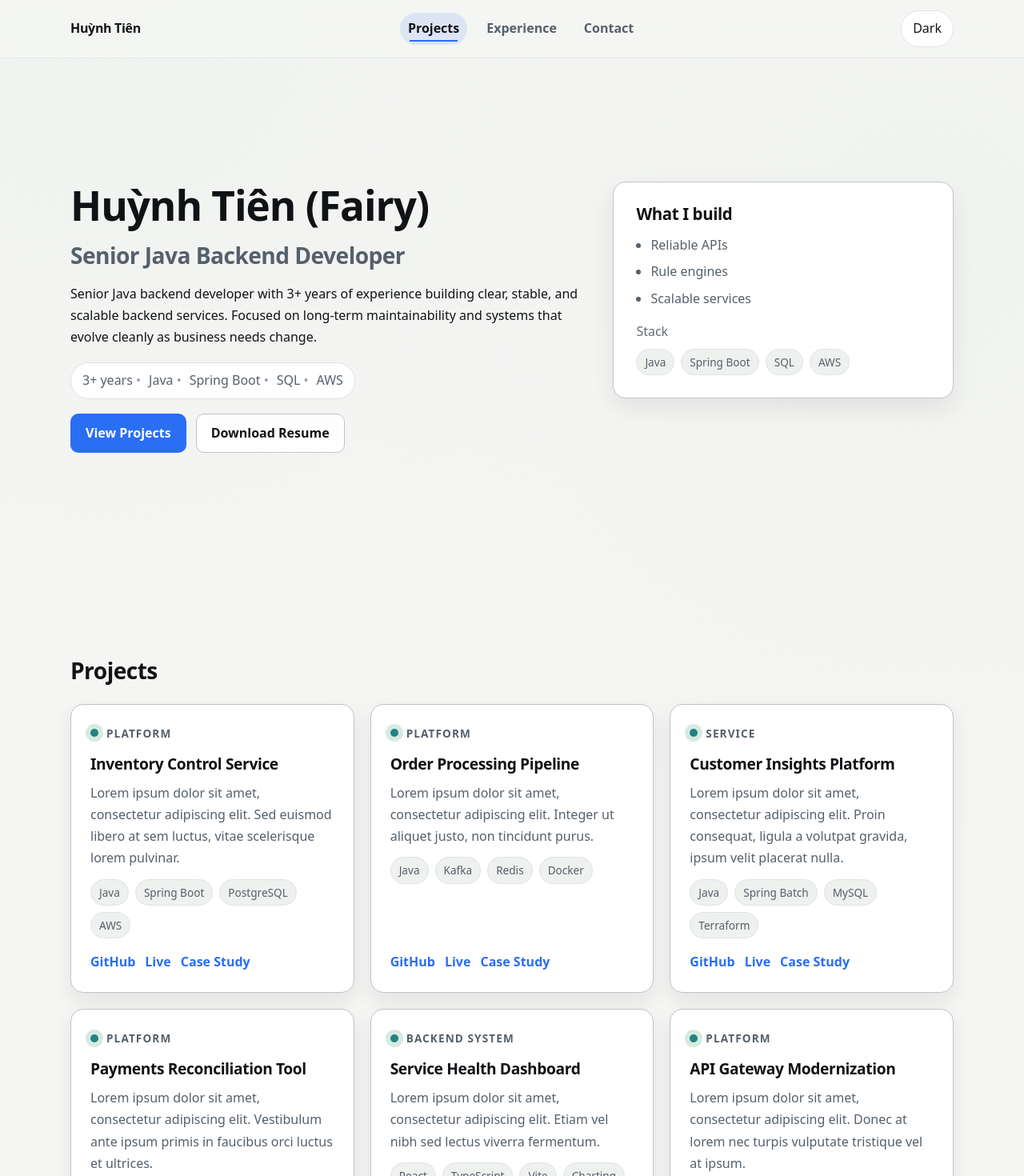
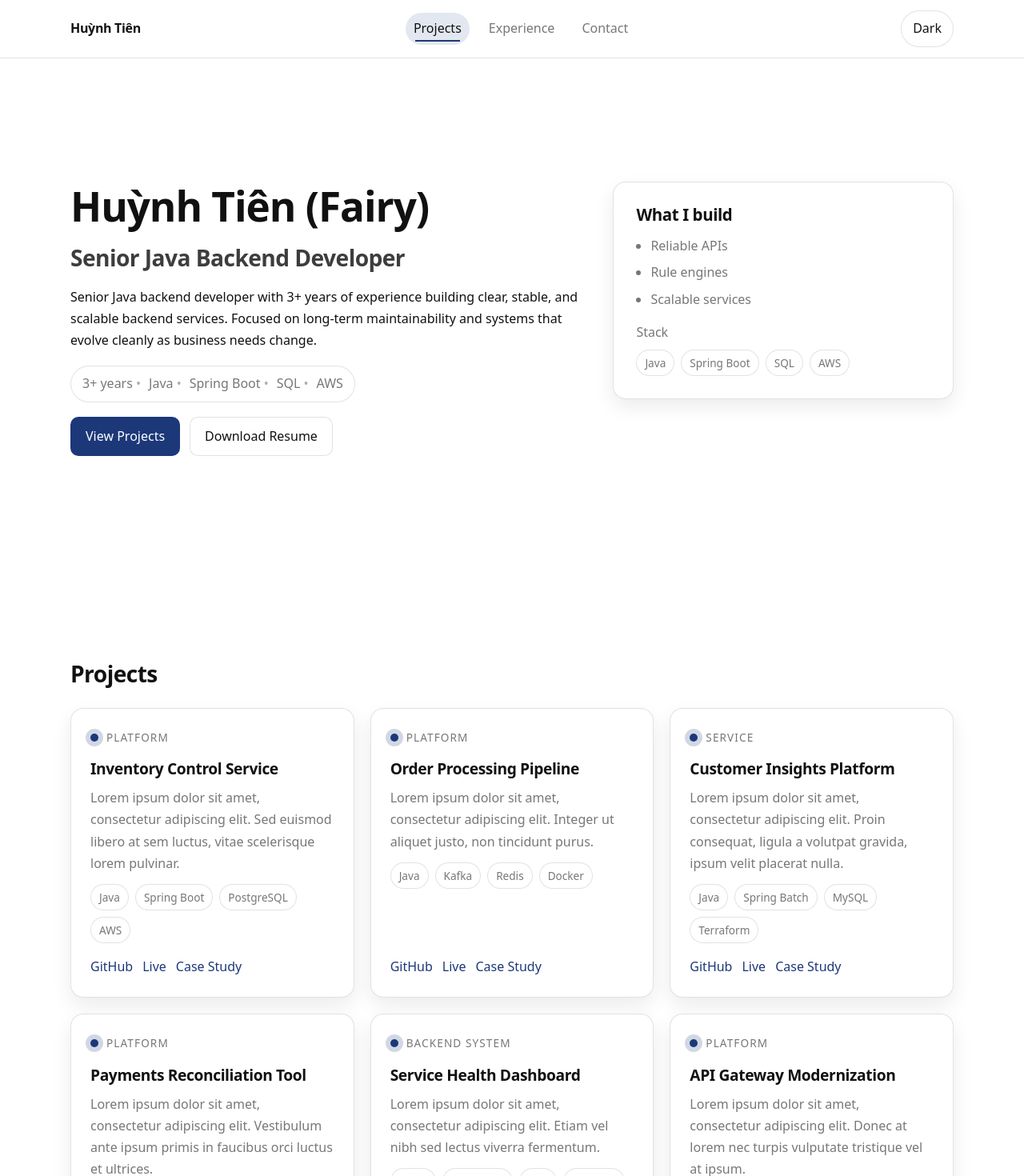
Before and after one commit to tienhuynh-tn/portfolio-tienhuynh-tn, a React (Vite) app: page / in a window 1280 px wide. Shown: the top 1470 px of the page at 80% size. Built offline with nearby package versions, Linux system fonts and the light colour scheme.

Commit message:
style: align theme colors and typography (light/dark)

```diff
--- a/src/styles/global.css
+++ b/src/styles/global.css
@@ -1,16 +1,17 @@
 :root {
   color-scheme: light;
 
-  /* Colors */
-  --color-bg: #f5f6f4;
-  --color-bg-muted: #eef1ee;
-  --color-text: #111316;
-  --color-text-muted: #55606a;
-  --color-border: #dfe3e6;
-  --color-surface: #ffffff;
-  --color-primary: #2a6ef4;
-  --color-primary-text: #ffffff;
-  --color-accent: #1f8a5b;
+  /* Theme tokens */
+  --bg: #ffffff;
+  --surface: #ffffff;
+  --text: #111111;
+  --text-strong: #3d3d3d;
+  --muted: rgba(61, 61, 61, 0.7);
+  --border: rgba(17, 17, 17, 0.12);
+
+  --primary: #1c3879;
+  --primaryText: #ffffff;
+  --ring: rgba(28, 56, 121, 0.35);
 
   /* Spacing */
   --space-container-x: clamp(16px, 4vw, 48px);
@@ -23,8 +24,9 @@
   --radius-lg: 16px;
 
   /* Shadow */
-  --shadow-card: 0 12px 30px rgba(17, 19, 22, 0.08);
-  --shadow-card-hover: 0 16px 36px rgba(17, 19, 22, 0.14);
+  --shadow-card: 0 10px 24px rgba(17, 17, 17, 0.08);
+  --shadow-card-hover: 0 16px 32px rgba(17, 17, 17, 0.12);
+  --shadow-soft: 0 8px 18px rgba(17, 17, 17, 0.12);
 
   /* Typography */
   --font-size-base: clamp(16px, 1.1vw, 18px);
@@ -32,7 +34,7 @@
   --font-size-h2: clamp(1.4rem, 2.2vw, 1.9rem);
   --font-size-h3: clamp(1.2rem, 1.6vw, 1.5rem);
   --line-height-body: 1.7;
-  --line-height-heading: 1.15;
+  --line-height-heading: 1.2;
 
   /* Layout */
   --container-max-width: 1200px;
@@ -48,18 +50,20 @@
 [data-theme='dark'] {
   color-scheme: dark;
 
-  --color-bg: #0f1316;
-  --color-bg-muted: #151a1f;
-  --color-text: #f2f4f8;
-  --color-text-muted: #a9b3bd;
-  --color-border: #2a323a;
-  --color-surface: #141a20;
-  --color-primary: #7aa7ff;
-  --color-primary-text: #0b0f13;
-  --color-accent: #5fcf9b;
+  --bg: #0a0a0f;
+  --surface: #0f1118;
+  --text: #ffffff;
+  --text-strong: rgba(255, 255, 255, 0.85);
+  --muted: rgba(255, 255, 255, 0.65);
+  --border: rgba(255, 255, 255, 0.12);
 
-  --shadow-card: 0 16px 34px rgba(0, 0, 0, 0.28);
-  --shadow-card-hover: 0 20px 40px rgba(0, 0, 0, 0.35);
+  --primary: #00d3f3;
+  --primaryText: #001018;
+  --ring: rgba(0, 211, 243, 0.4);
+
+  --shadow-card: 0 14px 30px rgba(0, 0, 0, 0.35);
+  --shadow-card-hover: 0 18px 36px rgba(0, 0, 0, 0.45);
+  --shadow-soft: 0 10px 22px rgba(0, 0, 0, 0.45);
 }
 
 * {
@@ -71,24 +75,16 @@
 html {
   font-size: var(--font-size-base);
   scroll-behavior: smooth;
+  background: var(--bg) !important;
 }
 
 body {
   min-height: 100vh;
-  background: radial-gradient(
-      1200px circle at 10% 0%,
-      color-mix(in srgb, var(--color-bg-muted) 70%, transparent),
-      transparent 70%
-    ),
-    radial-gradient(
-      1000px circle at 90% 10%,
-      color-mix(in srgb, var(--color-bg-muted) 60%, transparent),
-      transparent 75%
-    ),
-    var(--color-bg);
-  color: var(--color-text);
+  background: var(--bg) !important;
+  color: var(--text);
   font-family: system-ui, -apple-system, BlinkMacSystemFont, 'Segoe UI', sans-serif;
   line-height: var(--line-height-body);
+  font-weight: 400;
   text-rendering: optimizeLegibility;
 }
 
@@ -109,22 +105,25 @@ h3,
 h4,
 h5,
 h6 {
-  font-weight: 700;
+  font-weight: 650;
   line-height: var(--line-height-heading);
   letter-spacing: -0.02em;
-  color: color-mix(in srgb, var(--color-text) 96%, black);
+  color: var(--text);
 }
 
 h1 {
   font-size: var(--font-size-h1);
+  font-weight: 700;
 }
 
 h2 {
   font-size: var(--font-size-h2);
+  font-weight: 600;
 }
 
 h3 {
   font-size: var(--font-size-h3);
+  font-weight: 600;
 }
 
 .section {
@@ -142,6 +141,7 @@ h3 {
 .sectionTitle {
   font-size: var(--font-size-h2);
   margin: 0;
+  color: var(--text);
 }
 
 .sectionBody {
@@ -155,17 +155,12 @@ h3 {
 a {
   color: inherit;
   text-decoration: none;
-  background-image: linear-gradient(currentColor, currentColor);
-  background-size: 0 1px;
-  background-repeat: no-repeat;
-  background-position: 0 100%;
-  transition: color 0.2s var(--ease-out), background-size 0.2s var(--ease-out);
+  transition: color 0.2s var(--ease-out);
 }
 
 a:hover,
 a:focus-visible {
-  color: var(--color-primary);
-  background-size: 100% 1px;
+  color: var(--primary);
 }
 
 button,
@@ -173,7 +168,7 @@ button,
   font: inherit;
   color: inherit;
   background: transparent;
-  border: 1px solid var(--color-border);
+  border: 1px solid var(--border);
   border-radius: var(--radius-md);
   padding: 10px 16px;
   cursor: pointer;
@@ -186,21 +181,22 @@ button,
 }
 
 :where(a, button, .btn, .themeToggle):focus-visible {
-  outline: 2px solid var(--color-primary);
+  outline: 2px solid var(--ring);
   outline-offset: 3px;
 }
 
 p {
-  color: var(--color-text);
+  color: var(--text);
+  font-weight: 400;
 }
 
 .text-muted {
-  color: color-mix(in srgb, var(--color-text-muted) 92%, transparent);
+  color: var(--muted);
 }
 
 .surface {
-  background: var(--color-surface);
-  border: 1px solid var(--color-border);
+  background: var(--surface);
+  border: 1px solid var(--border);
   border-radius: var(--radius-lg);
   box-shadow: var(--shadow-card);
 }
@@ -210,8 +206,8 @@ p {
   top: 0;
   z-index: 10;
   backdrop-filter: blur(12px);
-  background: color-mix(in srgb, var(--color-bg) 78%, transparent);
-  border-bottom: 1px solid color-mix(in srgb, var(--color-border) 85%, transparent);
+  background: color-mix(in srgb, var(--bg) 88%, transparent);
+  border-bottom: 1px solid var(--border);
 }
 
 .navbarInner {
@@ -223,26 +219,26 @@ p {
 }
 
 .navbarBrand {
-  font-weight: 700;
+  font-weight: 600;
   letter-spacing: -0.02em;
-  color: var(--color-text);
+  color: var(--text);
 }
 
 .navbarLinks {
   display: flex;
   align-items: center;
   gap: 14px;
-  color: var(--color-text-muted);
+  color: var(--muted);
 }
 
 .navbarLinks a {
-  font-weight: 600;
+  font-weight: 500;
 }
 
 .navLink {
   position: relative;
-  color: var(--color-text-muted);
-  font-weight: 600;
+  color: var(--muted);
+  font-weight: 500;
   padding: 6px 10px;
   border-radius: 999px;
   transition: color 0.2s var(--ease-out),
@@ -256,7 +252,7 @@ p {
   right: 12px;
   bottom: 4px;
   height: 2px;
-  background: var(--color-primary);
+  background: var(--primary);
   transform: scaleX(0);
   transform-origin: center;
   transition: transform 0.2s var(--ease-out);
@@ -269,16 +265,17 @@ p {
 }
 
 .navLink--active {
-  color: var(--color-text);
-  background: color-mix(in srgb, var(--color-primary) 12%, transparent);
+  color: var(--text);
+  background: color-mix(in srgb, var(--primary) 12%, transparent);
 }
 
 .themeToggle {
   border-radius: 999px;
   padding: 8px 14px;
-  background: var(--color-surface);
-  border: 1px solid var(--color-border);
-  color: var(--color-text);
+  background: var(--surface);
+  border: 1px solid var(--border);
+  color: var(--text);
+  font-weight: 500;
 }
 
 .hero {
@@ -301,17 +298,17 @@ p {
 .heroSubtitle {
   font-size: var(--font-size-h2);
   font-weight: 600;
-  color: var(--color-text-muted);
+  color: var(--text-strong);
 }
 
 .heroSummary {
   max-width: 720px;
-  color: var(--color-text);
+  color: var(--text);
 }
 
 .heroPanel {
-  background: var(--color-surface);
-  border: 1px solid color-mix(in srgb, var(--color-border) 85%, var(--color-text));
+  background: var(--surface);
+  border: 1px solid var(--border);
   border-radius: var(--radius-lg);
   padding: clamp(18px, 2.4vw, 28px);
   box-shadow: var(--shadow-card);
@@ -325,7 +322,7 @@ p {
   display: flex;
   flex-direction: column;
   gap: 6px;
-  color: var(--color-text-muted);
+  color: var(--muted);
 }
 
 .pillRow {
@@ -338,9 +335,9 @@ p {
 .pill {
   padding: 4px 10px;
   border-radius: 999px;
-  border: 1px solid var(--color-border);
-  background: var(--color-bg-muted);
-  color: var(--color-text-muted);
+  border: 1px solid var(--border);
+  background: var(--bg);
+  color: var(--muted);
   font-size: 0.85rem;
 }
 
@@ -350,11 +347,11 @@ p {
   flex-wrap: wrap;
   gap: 10px;
   padding: 8px 14px;
-  border: 1px solid var(--color-border);
+  border: 1px solid var(--border);
   border-radius: 999px;
-  background: var(--color-surface);
+  background: var(--surface);
   width: fit-content;
-  color: var(--color-text-muted);
+  color: var(--muted);
 }
 
 .badgeDot {
@@ -371,9 +368,9 @@ p {
   display: inline-block;
   padding: 10px 18px;
   border-radius: var(--radius-md);
-  border: 1px solid color-mix(in srgb, var(--color-border) 85%, var(--color-text));
+  border: 1px solid var(--border);
   text-decoration: none;
-  font-weight: 600;
+  font-weight: 500;
   background-image: none;
   min-height: 44px;
   transition: transform 0.18s var(--ease-out),
@@ -384,22 +381,22 @@ p {
 }
 
 .btnPrimary {
-  background: var(--color-primary);
-  color: var(--color-primary-text);
+  background: var(--primary);
+  color: var(--primaryText);
   border-color: transparent;
 }
 
 .btnSecondary {
-  background: color-mix(in srgb, var(--color-surface) 92%, var(--color-bg));
-  color: var(--color-text);
+  background: var(--surface);
+  color: var(--text);
 }
 
 .btn:hover,
 .button:hover,
 .themeToggle:hover {
   transform: translateY(-2px);
-  box-shadow: 0 8px 18px rgba(17, 19, 22, 0.12);
-  border-color: color-mix(in srgb, var(--color-primary) 30%, var(--color-border));
+  box-shadow: var(--shadow-soft);
+  border-color: var(--primary);
 }
 
 .btn:active,
@@ -428,24 +425,17 @@ p {
 }
 
 .card {
-  background: var(--color-surface);
-  border: 1px solid color-mix(in srgb, var(--color-border) 85%, var(--color-text));
+  background: var(--surface);
+  border: 1px solid var(--border);
   border-radius: var(--radius-lg);
   padding: 24px;
   display: flex;
   flex-direction: column;
   gap: 16px;
-  box-shadow: 0 10px 24px rgba(17, 19, 22, 0.08);
+  box-shadow: var(--shadow-card);
   transition: border-color 0.2s var(--ease-out),
     box-shadow 0.2s var(--ease-out),
     transform 0.2s var(--ease-out);
-}
-
-.card:hover,
-.card:focus-within {
-  border-color: color-mix(in srgb, var(--color-primary) 45%, var(--color-border));
-  box-shadow: var(--shadow-card-hover);
-  transform: translateY(-4px);
 }
 
 .projectCard {
@@ -456,7 +446,7 @@ p {
   display: flex;
   align-items: center;
   gap: 10px;
-  color: var(--color-text-muted);
+  color: var(--muted);
   font-size: 0.85rem;
   text-transform: uppercase;
   letter-spacing: 0.08em;
@@ -466,12 +456,12 @@ p {
   width: 10px;
   height: 10px;
   border-radius: 999px;
-  background: color-mix(in srgb, var(--color-accent) 75%, var(--color-primary));
-  box-shadow: 0 0 0 6px color-mix(in srgb, var(--color-accent) 18%, transparent);
+  background: var(--primary);
+  box-shadow: 0 0 0 6px color-mix(in srgb, var(--primary) 20%, transparent);
 }
 
 .cardType {
-  font-weight: 600;
+  font-weight: 500;
 }
 
 .cardContent {
@@ -484,10 +474,11 @@ p {
 .cardTitle {
   font-size: 1.2rem;
   margin: 0;
+  color: var(--text);
 }
 
 .cardDesc {
-  color: var(--color-text-muted);
+  color: var(--muted);
 }
 
 .tags {
@@ -500,9 +491,9 @@ p {
   font-size: 0.85rem;
   padding: 4px 10px;
   border-radius: 999px;
-  border: 1px solid var(--color-border);
-  background: var(--color-bg-muted);
-  color: var(--color-text-muted);
+  border: 1px solid var(--border);
+  background: var(--bg);
+  color: var(--muted);
 }
 
 .cardLinks {
@@ -513,8 +504,8 @@ p {
 }
 
 .cardLink {
-  font-weight: 600;
-  color: var(--color-primary);
+  font-weight: 500;
+  color: var(--primary);
 }
 
 .list {
@@ -524,8 +515,8 @@ p {
 }
 
 .item {
-  background: var(--color-surface);
-  border: 1px solid var(--color-border);
+  background: var(--surface);
+  border: 1px solid var(--border);
   border-radius: var(--radius-lg);
   padding: 22px;
   box-shadow: var(--shadow-card);
@@ -545,15 +536,16 @@ p {
 .itemTitle {
   font-size: 1.1rem;
   margin: 0;
+  color: var(--text);
 }
 
 .itemMeta {
-  color: var(--color-text-muted);
+  color: var(--muted);
 }
 
 .itemDates {
-  color: var(--color-text-muted);
-  font-weight: 600;
+  color: var(--muted);
+  font-weight: 500;
   font-size: 0.95rem;
 }
 
@@ -562,7 +554,7 @@ p {
   display: flex;
   flex-direction: column;
   gap: 6px;
-  color: var(--color-text-muted);
+  color: var(--muted);
 }
 
 .contact {
@@ -570,11 +562,11 @@ p {
   flex-direction: column;
   gap: 18px;
   padding-top: 12px;
-  border-top: 1px solid var(--color-border);
+  border-top: 1px solid var(--border);
 }
 
 .contactText {
-  color: var(--color-text-muted);
+  color: var(--muted);
   max-width: 640px;
 }
 
@@ -585,7 +577,7 @@ p {
 }
 
 .contactFooter {
-  color: var(--color-text-muted);
+  color: var(--muted);
   font-size: 0.9rem;
 }
 
@@ -700,11 +692,6 @@ p {
 }
 
 @media (hover: none) {
-  a:hover,
-  a:focus-visible {
-    background-size: 0 1px;
-  }
-
   .btn:hover,
   .button:hover,
   .themeToggle:hover {
@@ -723,7 +710,7 @@ p {
   .card:hover,
   .card:focus-within {
     transform: translateY(-4px);
-    border-color: color-mix(in srgb, var(--color-primary) 45%, var(--color-border));
+    border-color: var(--primary);
     box-shadow: var(--shadow-card-hover);
   }
 }
```
